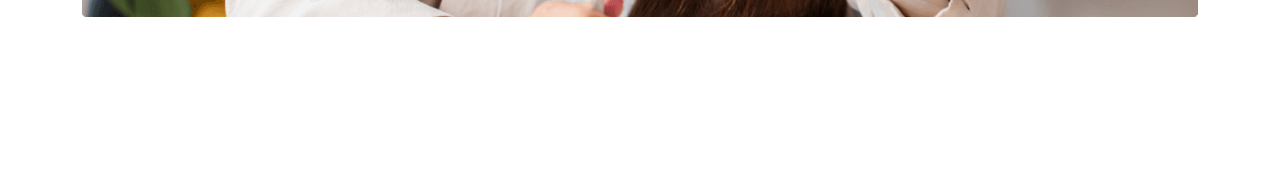
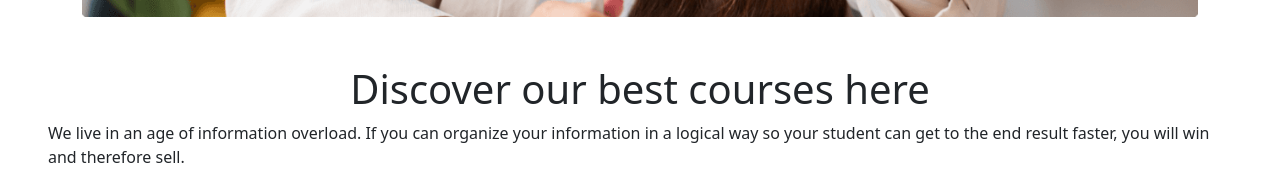
Before and after one commit to sharifulislam141/dark-tech, a plain HTML site: page index.html in a window 1280 px wide. Shown: the part 681-866 px from the top of the page. Before the commit the page ends 800 px from the top, so only its background shows below. Drawn offline with nearby package versions, Linux system fonts and the light colour scheme.

Commit message:
new style added

```diff
--- a/index.html
+++ b/index.html
@@ -70,9 +70,32 @@
                 </a>
               </div>
         </section>
-     </header>
+     </header> <br> <br>
 
+     <!-- main start -->
+<main>
+<!-- <div class=" d-flex justify-content-center align-items-center">
+    <div class="uppercase ">
+        <h1 class=""> Diccover our populer courses</h1>
+    <p>We live in an age of information overload. If you can organize your information in a logical way so your student can get to the end result faster, you will win and therefore sell.</p>
+    </div>
 
+</div> -->
+<div class="">
+    <div>
+        <div class=" d-flex flex-column justify-content-center align-items-center  align-content-center px-5 ">
+            <h1 class="uppercase">
+                Discover our best courses here
+            </h1>
+            <p> We live in an age of information overload. If you can organize your information in a logical way so your student can get to the end result faster, you will win and therefore sell.</p>
+
+        </div>
+    </div>
+
+</div>
+</main>
+
+     <!-- main end -->
 
     <script src="https://cdn.jsdelivr.net/npm/bootstrap@5.2.0/dist/js/bootstrap.bundle.min.js" integrity="sha384-A3rJD856KowSb7dwlZdYEkO39Gagi7vIsF0jrRAoQmDKKtQBHUuLZ9AsSv4jD4Xa" crossorigin="anonymous"></script>
   </body>
```
